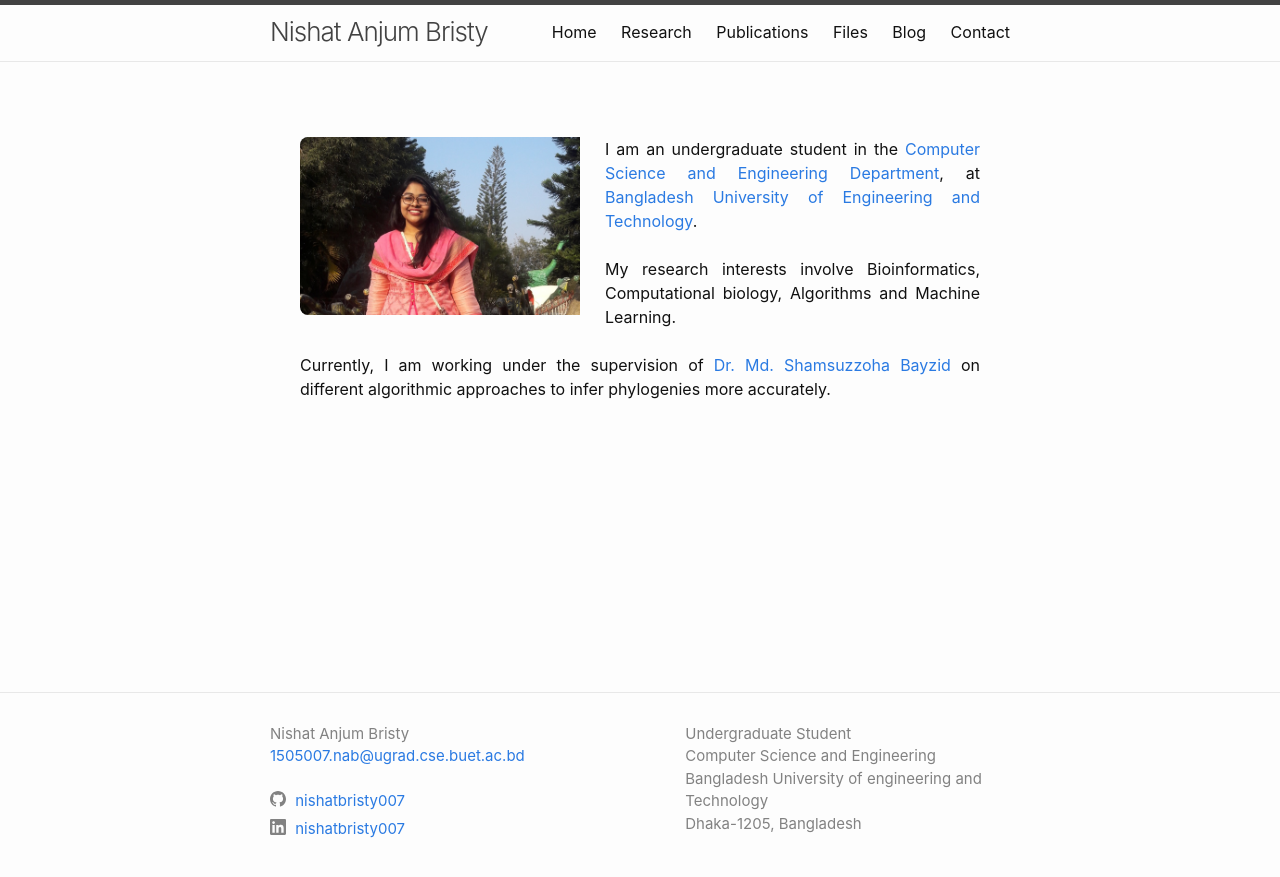
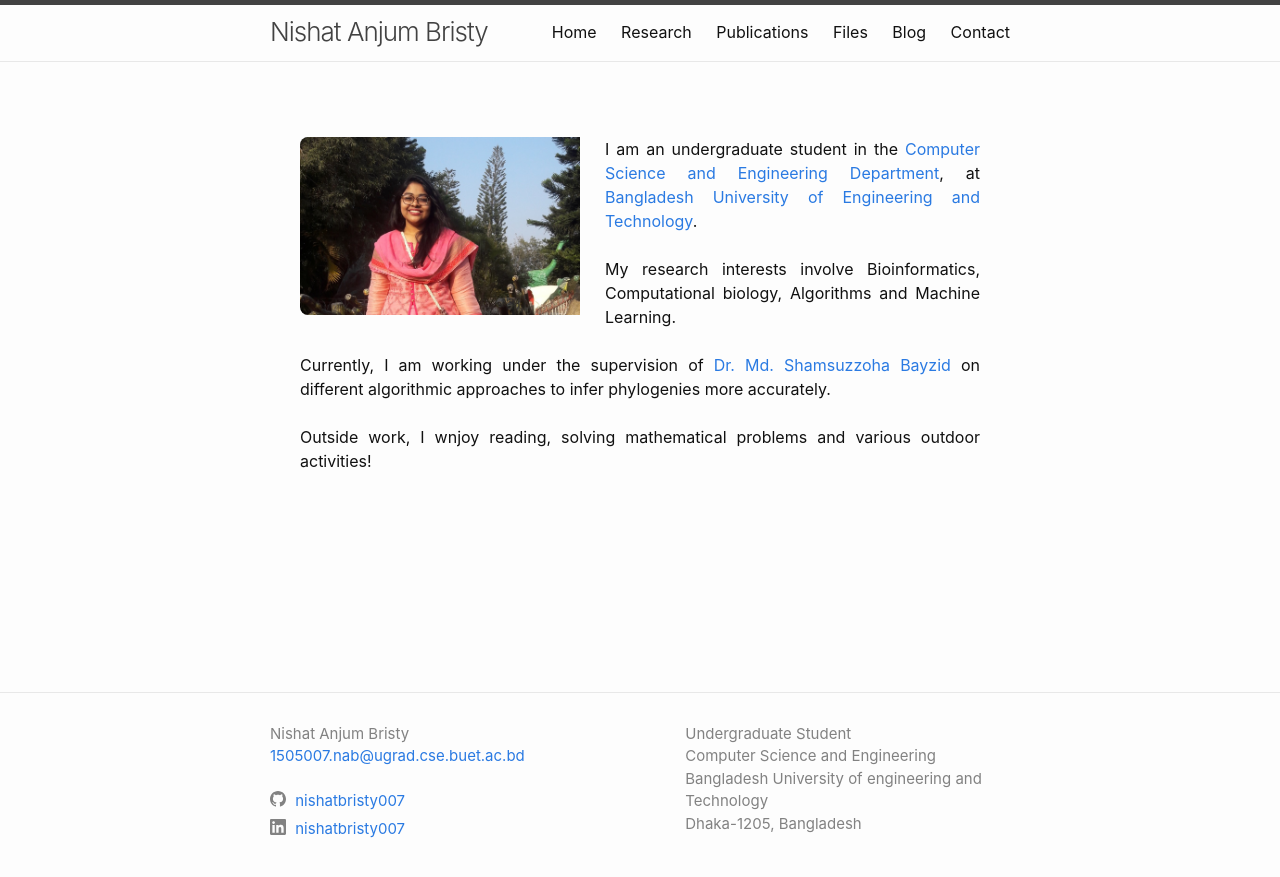
Before and after one commit to nishatbristy007/nishatbristy, a Jekyll site: the page built from index.markdown, in a window 1280 px wide. Shown: the top 877 px of the page. Built offline with Jekyll 4.4.1, drawn with Linux system fonts in a browser that asks for light colours.

Commit message:
Update home.html

```diff
--- a/_layouts/home.html
+++ b/_layouts/home.html
@@ -18,6 +18,7 @@ layout: default
         <br><br>
         Currently, I am working under the supervision of <a href="https://cse.buet.ac.bd/faculty/facdetail.php?id=bayzid">Dr. Md. Shamsuzzoha Bayzid</a> on different algorithmic approaches to infer phylogenies more accurately.
         <br><br>
+        Outside work, I wnjoy reading, solving mathematical problems and various outdoor activities!
 
       </div>
     </div>
```
